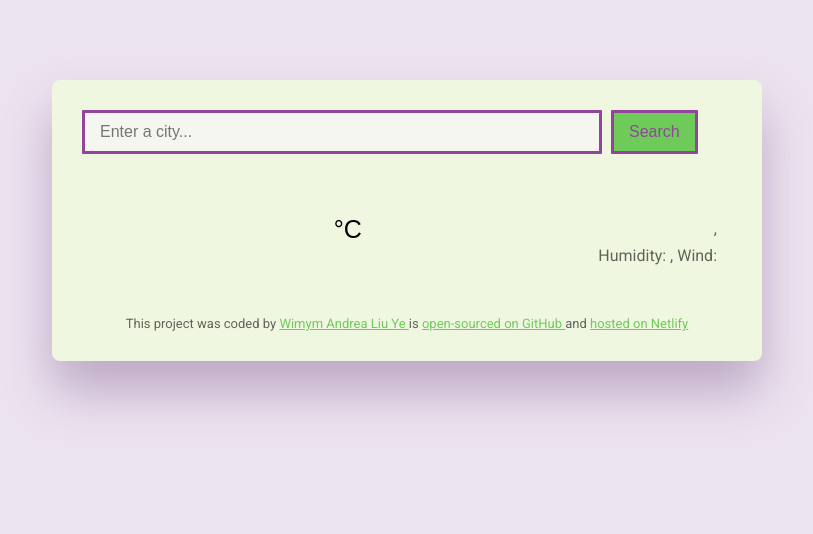
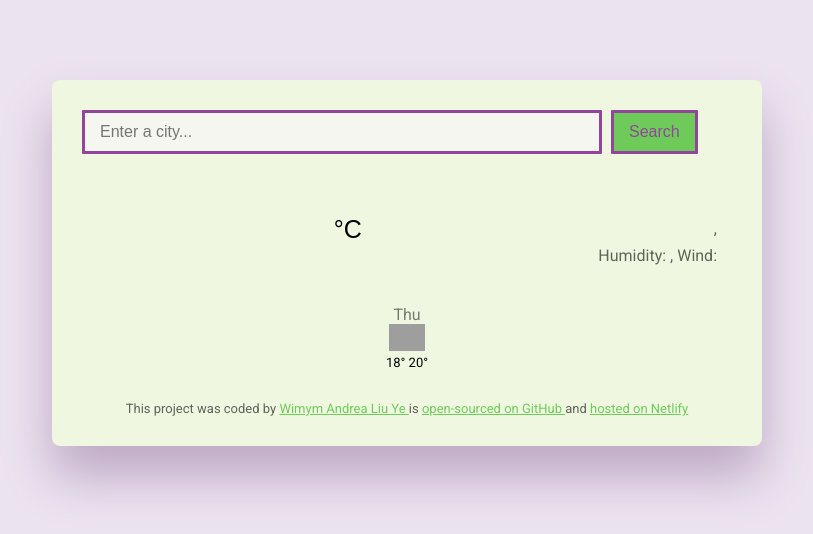
Before and after one commit to wliuye/wimyms-weather-app, a plain HTML site: page index.html in a window 1280 px wide. Shown: the whole page, without its empty margins (233-1046 px from the left). Drawn offline with nearby package versions, Linux system fonts and the light colour scheme; no server answers; grey boxes are pictures that could not be loaded; a web font is replaced by a local one.

Commit message:
Added the forecast HTML and CSS

```diff
--- a/index.html
+++ b/index.html
@@ -43,6 +43,26 @@
             <strong id="wind-speed"></strong>
         </p>
         </div>
+        <div class="weather-forecast">
+            <div class="row">
+                <div class="col-2">
+                    <div class="weather-forecast-date">
+                    Thu
+                    </div>
+                    <img src="http://shecodes-assets.s3.amazonaws.com/api/weather/icons/few-clouds-night.png"
+                    alt=""
+                    width="36"
+                    />
+                    <div class="weather-forecast-temperatures">
+                        <span class="weather-forecast-temperature-max">
+                            18°
+                        </span class="weather-forecast-temperature-min">
+                            20°
+                    </div>
+
+                </div>
+            </div>
+        </div>
     </main>
     <footer>
         This project was coded by <a href="https://github.com/wliuye/" target="_blank"> Wimym Andrea Liu Ye </a> is <a href="https://github.com/wliuye/wimyms-weather-app">open-sourced on GitHub </a> and <a href="https://wimyms-weather-app.netlify.app/">hosted on Netlify</a>
--- a/src/index.js
+++ b/src/index.js
@@ -8,6 +8,7 @@ function refreshWeather(response) {
     let timeElement = document.querySelector("#time");
     let date = new Date(response.data.time * 1000);
     let iconElement = document.querySelector("#icon");
+
 
     cityElement.innerHTML = response.data.city;
     timeElement.innerHTML = formatDate(date);
--- a/src/style.css
+++ b/src/style.css
@@ -92,6 +92,25 @@ header {
     color:#92459B;
 }
 
+.weather-forecast {
+    margin-top: 20px;
+    text-align: center;
+}
+
+.weather-forecast-date {
+    font-size: 16px;
+    color: #000;
+    opacity: 0.5;
+
+}
+.weather-forecast-temperatures-min {
+    opacity: 0.5;
+}
+
+.weather-forecast-temperatures {
+    font-size: 13px;
+}
+
 footer{
     border-top: 1px solid #F0F7E0;
     padding: 30px 0 0 0;
```
